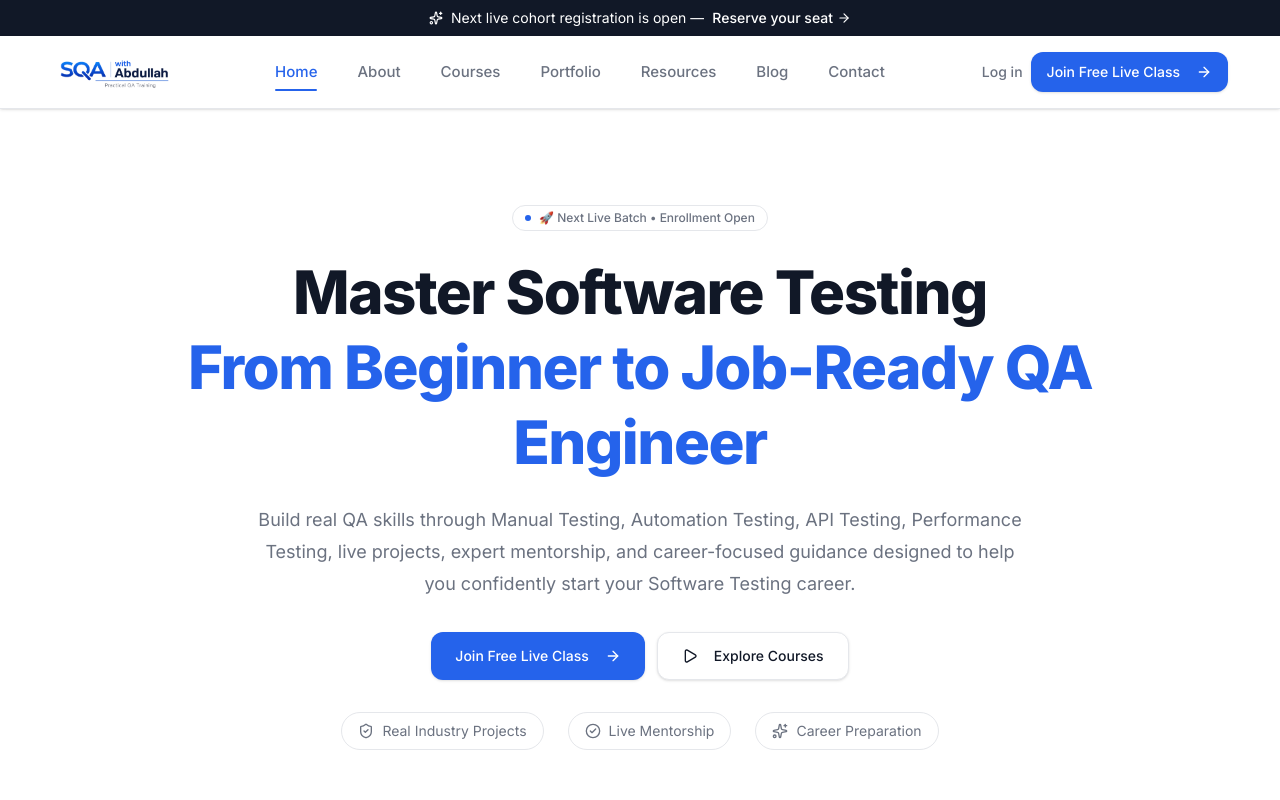
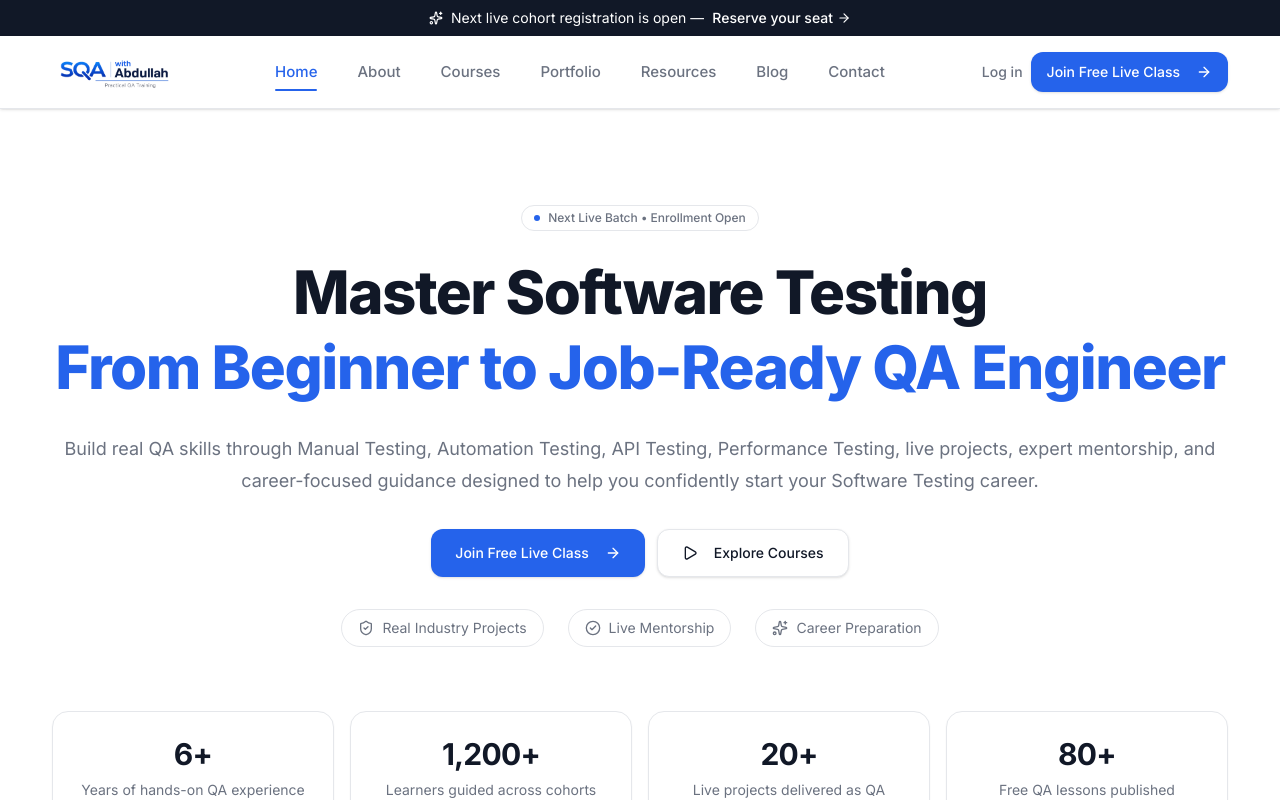
Before and after one commit to Abdullah1055/sqa-with-abdullah, a Next.js app: page / in a window 1280 px wide. Shown: the top 800 px of the page. Built offline with nearby package versions, Linux system fonts and the light colour scheme.

Commit message:
hero section and other UI changes

```diff
--- a/src/components/sections/hero.tsx
+++ b/src/components/sections/hero.tsx
@@ -20,14 +20,14 @@ export function HeroSection() {
       />
 
       <div className="container-page relative pt-16 pb-20 md:pt-24 md:pb-28">
-        <div className="mx-auto max-w-5xl text-center">
+        <div className="mx-auto max-w-7xl text-center">
           <div className="flex justify-center">
             <SectionEyebrow>
-              🚀 Next Live Batch • Enrollment Open
+              Next Live Batch • Enrollment Open
             </SectionEyebrow>
           </div>
 
-          <h1 className="mt-6 text-3xl font-extrabold leading-tight tracking-tight text-foreground sm:text-4xl md:text-5xl lg:text-6xl">
+          <h1 className="mt-6 text-7xl font-extrabold leading-tight tracking-tight text-foreground sm:text-4xl md:text-5xl lg:text-6xl">
             Master Software Testing
             <br />
             <span className="text-primary">
@@ -35,11 +35,11 @@ export function HeroSection() {
             </span>
           </h1>
 
-          <p className="mx-auto mt-6 max-w-3xl text-base leading-8 text-muted-foreground md:text-lg">
-            Build real QA skills through Manual Testing, Automation Testing,
-            API Testing, Performance Testing, live projects, expert mentorship,
-            and career-focused guidance designed to help you confidently start
-            your Software Testing career.
+          <p className="mx-auto mt-7 max-w-7xl text-base leading-8 text-muted-foreground md:text-lg">
+          Build real QA skills through Manual Testing, Automation Testing,
+          API Testing, Performance Testing, live projects, expert mentorship,
+          and career-focused guidance designed to help you confidently start
+          your Software Testing career.
           </p>
 
           <div className="mt-8 flex flex-col items-center justify-center gap-3 sm:flex-row">
@@ -90,7 +90,7 @@ export function HeroSection() {
           </div>
         </div>
 
-        <div className="mx-auto mt-16 grid max-w-5xl grid-cols-2 gap-4 md:grid-cols-4">
+        <div className="mx-auto mt-16 grid grid-cols-2 gap-4 md:grid-cols-4">
           {stats.map((item) => (
             <div
               key={item.label}
```
